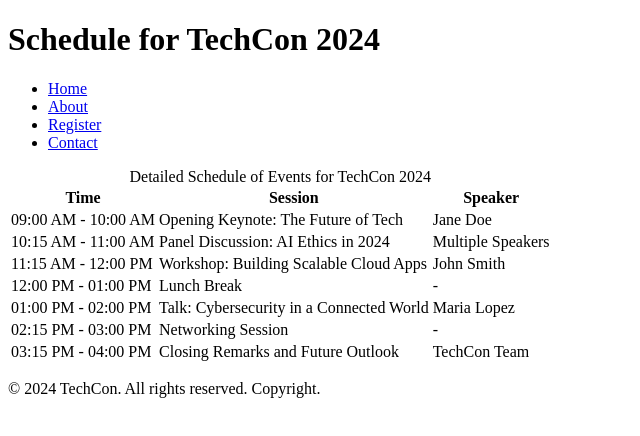
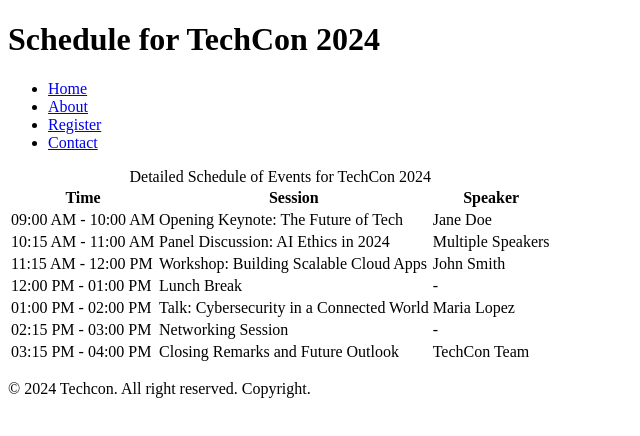
Before and after one commit to 0xatanda/TechCon_HTML, a plain HTML site: page techcon_website/schedule.html in a window 1280 px wide. Shown: the full height of the page, 0-640 px from the left. Drawn offline with Linux system fonts and the light colour scheme.

Commit message:
fix: completing Designing the Schedule Page for TechCon 2024 Conference Website errror fixed

```diff
--- a/techcon_website/schedule.html
+++ b/techcon_website/schedule.html
@@ -68,7 +68,7 @@
     </main>
 
     <footer>
-        <p>&copy; 2024 TechCon. All rights reserved. Copyright.</p>
+        <p>&copy; 2024 Techcon. All right reserved. Copyright.</p>
     </footer>
 </body>
 </html>
```
